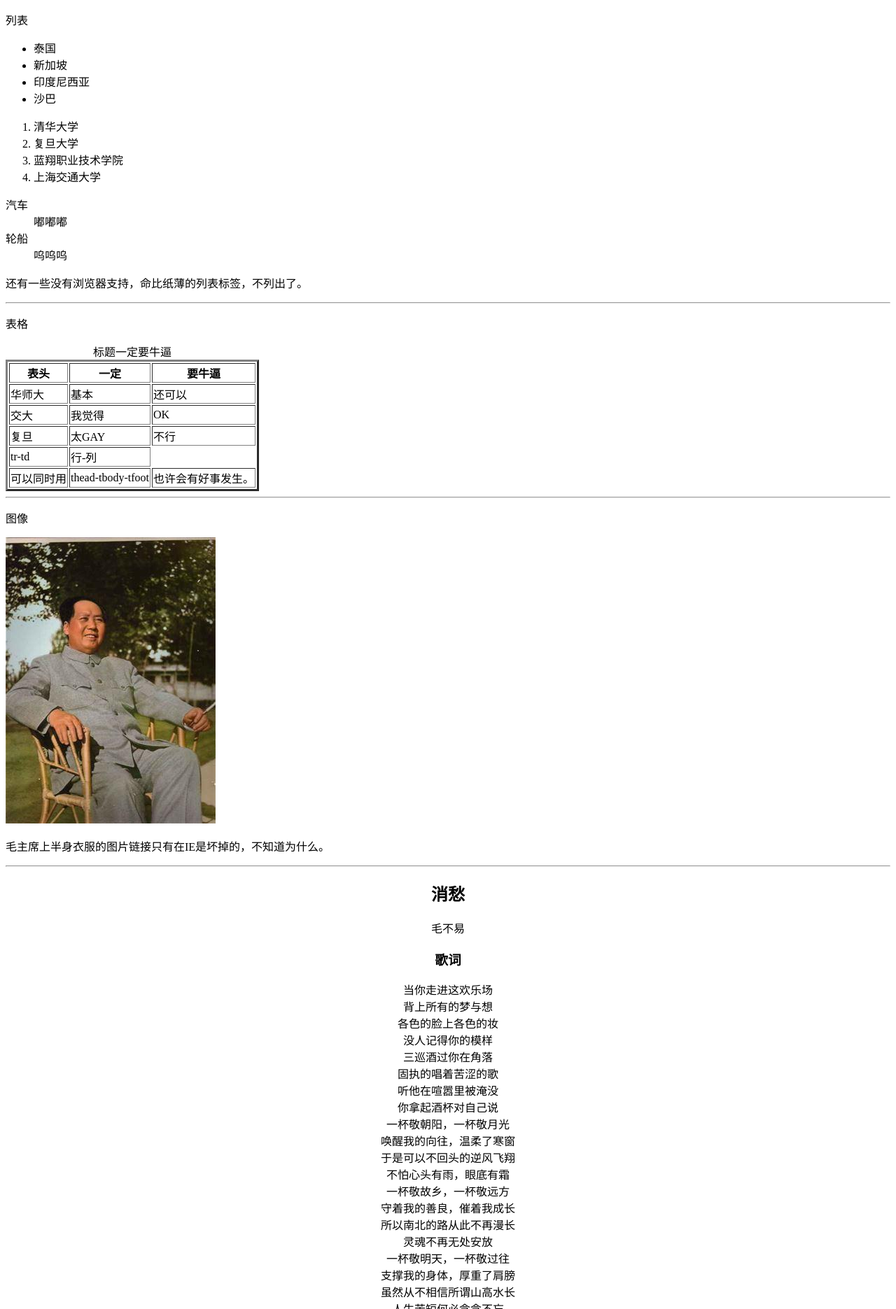
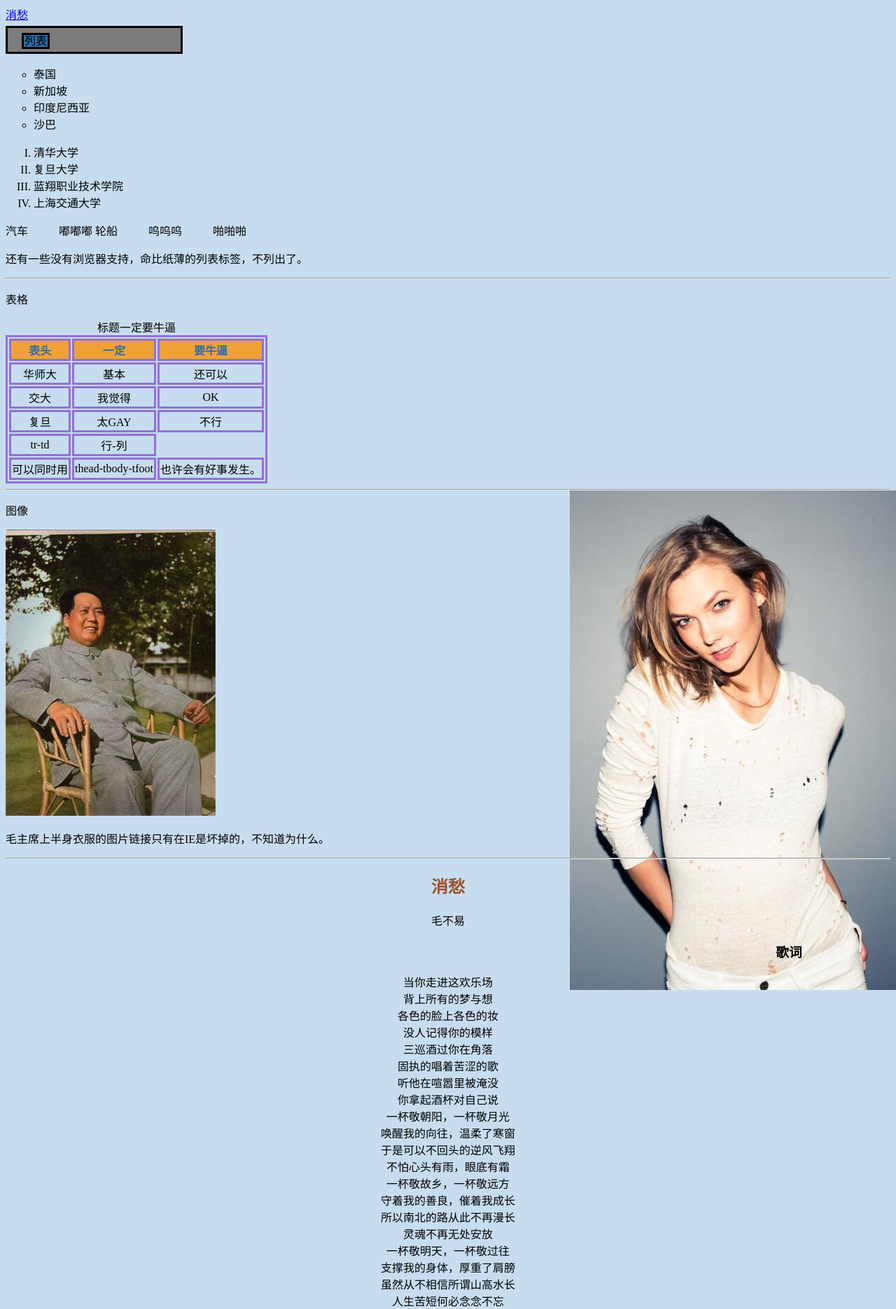
Before and after one commit to a0165897/HTML-CSS, a plain HTML site: page HTML-part3.html in a window 1280 px wide. Shown: the top 1871 px of the page at 70% size. Drawn offline with Linux system fonts and the light colour scheme.

Commit message:
------GOD BLESS CHINA! 为祖国母亲庆生！------

```diff
--- a/HTML-part3.html
+++ b/HTML-part3.html
@@ -3,26 +3,30 @@
 <head>
     <meta charset="UTF-8">
     <title>Title</title>
+    <link rel="stylesheet" href="css/style1.css">
 </head>
 <body>
-    <p>列表</p>
-    <ul>
+<a href="#song">消愁</a>
+<p class="listp"><span class="listnm">列表</span></p>
+    <ul class="a">
         <li>泰国</li>
         <li>新加坡</li>
         <li>印度尼西亚</li>
         <li>沙巴</li>
     </ul>
-    <ol>
+    <ol class="b">
         <li>清华大学</li>
         <li>复旦大学</li>
         <li>蓝翔职业技术学院</li>
         <li>上海交通大学</li>
     </ol>
-    <dl>
+    <dl class="c">
         <dt>汽车</dt>
         <dd>嘟嘟嘟</dd>
         <dt>轮船</dt>
         <dd>呜呜呜</dd>
+        <dt class="tor">小乌龟</dt>
+        <dd>啪啪啪</dd>
     </dl>
     <p>还有一些没有浏览器支持，命比纸薄的列表标签，不列出了。</p>
     <hr>
@@ -73,14 +77,14 @@
     <img src="img/full.jpg" height="409" width="300" usemap="#mao"/>
     <map name="mao" >
         <area shape="circle" coords="150,0,180" href="img/up.jpg">
-        <area shape="circle" coords="150,400,180" href="img/down.jpg">
+        <area shape="circle" coords="150,400,180" href="../HTML-CSS/img/down.jpg">
     </map>
     <p>毛主席上半身衣服的图片链接只有在IE是坏掉的，不知道为什么。</p>
     <hr>
     <div align="center">
         <article>
             <header>
-                <h2>消愁</h2>
+                <h2 id="song">消愁</h2>
                 <p>毛不易</p>
             </header>
             <section>
@@ -118,7 +122,7 @@
                 LEE MINGKUN HTML
             </footer>
         </article>
-        <audio loop="loop" src="http://fs.w.kugou.com/201709281420/b7afbffae9de2e3990833e97d9ee659c/G105/M09/1B/03/qQ0DAFl8mayAfy2rACvNgpV-a_o638.mp3" controls="controls" autoplay="autoplay">
+        <audio loop="loop" src="http://fs.w.kugou.com/201709281420/b7afbffae9de2e3990833e97d9ee659c/G105/M09/1B/03/qQ0DAFl8mayAfy2rACvNgpV-a_o638.mp3" controls="controls">
         毛不易——消愁。
         </audio>
     </div>
--- /dev/null
+++ b/css/style1.css
@@ -0,0 +1,72 @@
+#headline{
+    text-align: center;
+    color: #761c19;
+    font-family: "Palatino Linotype", Helvetica,monospace;
+}
+h2{
+    margin-left: 10%;
+    margin-right: 10%;
+    color: sienna;
+}
+h3{
+    margin-right: 10%;
+    text-align: right;
+}
+body{
+    background-color: #c7ddef;
+    background-image: url("../img/backkarlie.jpg");
+    background-repeat: no-repeat;
+    background-attachment: fixed;
+    background-position: right;
+}
+.classh4{
+    text-align: justify;
+    margin-left: 10%;
+    margin-right: 10%;
+    text-indent: 4ch;
+    line-height: 150%;
+    white-space: normal;
+}
+#h4in{
+    text-decoration-line: underline;
+    text-decoration-color: #eea236;
+    text-transform: capitalize;
+
+}
+ul.a{
+    list-style-type: circle;
+}
+ol.b{
+    list-style-type: upper-roman;
+}
+table,td,th{
+    border: 3px solid mediumpurple;
+    text-align: center;
+    height: auto;
+    width: auto;
+}
+th{
+    background-color: #eea236;
+    color: #2e6da4;
+}
+p.listp{
+    padding: 5px 0px ;
+    margin-right:80%;
+    margin-top: 5px;
+    border: solid;
+    background-color: #7e7b7c;
+}
+span.listnm{
+    margin-left: 20px;
+    margin-right: 20px;
+    padding-left: 1px;
+    padding-right: 1px;
+    border: inherit;
+    background-color: #2e6da4;
+}
+dt.tor{
+    display: none;
+}
+dt,dd{
+    display: inline;
+}
```
Also changed, not shown: HTML-part1.html (+3 -3 lines), HTML-part2.html (+6 -1 lines), css/style.css (deleted), img/backkarlie.jpg (added), img/box-model.gif (added), 1 other file.
